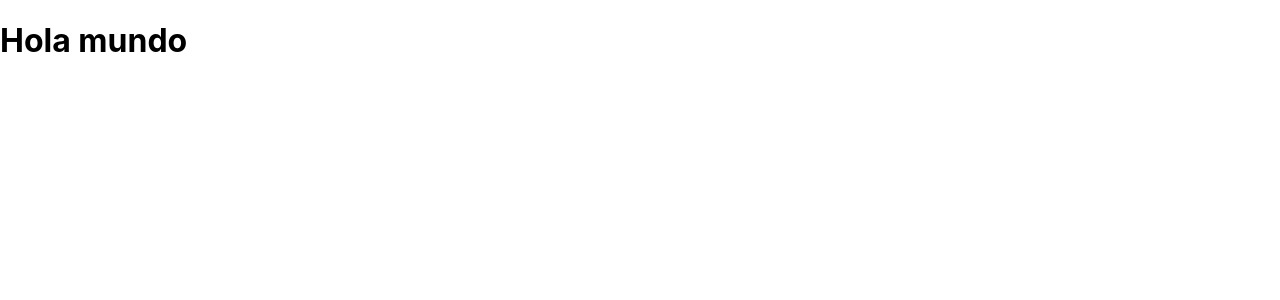
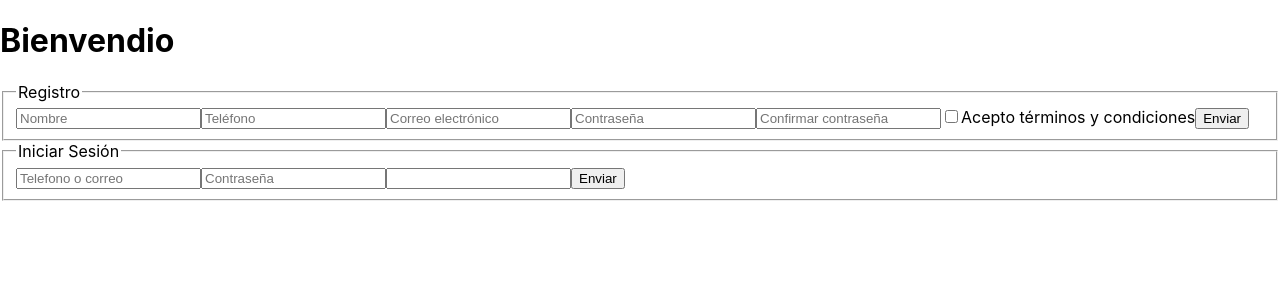
Before and after one commit to TaniaTenorio/Autolavado, a React (Create React App) app: page / in a window 1280 px wide. Shown: the top 300 px of the page. Built offline with nearby package versions, Linux system fonts and the light colour scheme.

Commit message:
Form information is saved in local storage

```diff
--- a/src/components/Button.jsx
+++ b/src/components/Button.jsx
@@ -1,8 +1,9 @@
 import React, { Component } from 'react';
+import './Form'
 
 class Button extends Component {
-    redner() {
-    return <button type="submit">Enviar</button>
+    render() {
+    return <button type="submit" onClick={this.props.submit}>Enviar</button>
     }
 };
 
--- a/src/components/Form.jsx
+++ b/src/components/Form.jsx
@@ -4,30 +4,101 @@ import { Link } from 'react-router-dom';
 import Button from './Button';
 
 class Form extends Component {
+    constructor(props){
+        super(props)
+        this.state = {
+          name: '',
+          email:'',
+          phoneNumber: '',
+          password:''
+        }
+      }
+
+      onChangeHandler = e => {
+        //console.log(e.target.value);
+        this.setState({
+            [e.target.name]: e.target.value,
+            //[e.target.number]: e.target.value
+        })
+    }
+
+    onSubmit = e => {
+        e.preventDefault();
+        localStorage.setItem('clientes', JSON.stringify(this.state));
+        // this.props.history.push('/Sidebar');
+        console.log(JSON.parse(localStorage.getItem('clientes')));
+        //this.props.agregarClientes(this.state.name);
+    }
+
     render() {
+
         return(
             <React.Fragment>
                 <h1>Bienvendio</h1>
                 <form>
                     <fieldset>
                         <legend>Registro</legend>
+                        <label name="text">
+                            <input
+                                name="name"
+                                type="text"
+                                placeholder="Nombre"
+                                value={this.state.name}
+                                onChange={this.onChangeHandler}
+                            ></input>
+
+                        </label>
                         <label name="phone-number">
-                            <input type="text" placeholder="teléfono"></input>
+                            <input
+                                name="phoneNumber"
+                                type="text"
+                                placeholder="Teléfono"
+                                value={this.state.phone}
+                                onChange={this.onChangeHandler}
+                                ></input>
                         </label>
                         <label name="email">
-                            <input type="email" placeholder="correo electrónico"></input>
+                            <input
+                                name="email"
+                                type="email"
+                                placeholder="Correo electrónico"
+                                value={this.state.email}
+                                onChange={this.onChangeHandler}
+                            ></input>
                         </label>
                         <label>
-                            <input type="password" placeholder="contraseña"></input>
+                            <input
+                            name="password"
+                            type="password"
+                            placeholder="Contraseña"
+                            value={this.state.password}
+                            onChange={this.onChangeHandler}
+                            ></input>
+                        </label>
+                        <label>
+                            <input
+                                name="password"
+                                type="password"
+                                placeholder="Confirmar contraseña"
+                                value={this.state.password}
+                                onChange={this.onChangeHandler}
+                            ></input>
+                        </label>
+                        <label>
+                            <input type="checkbox"></input>
+                            Acepto términos y condiciones
                         </label>
                         <Link to="/Home">
-                        <Button />
+                        <Button submit={this.onSubmit}/>
                     </Link>
                     </fieldset>
                     <fieldset>
-                        <label>Iniciar Sesión</label>
+                        <legend>Iniciar Sesión</legend>
                         <label name="phone-or-mail">
-                            <input type="text" placeholder="telefono/correo"></input>
+                            <input type="text" placeholder="Telefono o correo"></input>
+                        </label>
+                        <label name="phone-or-mail">
+                            <input type="password" placeholder="Contraseña"></input>
                         </label>
                         <label>
                             <input></input>
--- a/src/views/LoginView.jsx
+++ b/src/views/LoginView.jsx
@@ -1,9 +1,13 @@
 import React, { Component } from 'react';
+import Form from '../components/Form';
 // import { Link } from 'react-router-dom';
 
 class Login extends Component {
+
   render() {
-    return <h1>Hola mundo</h1>;
+    return (
+      <Form />
+    )
   }
 }
 
```
